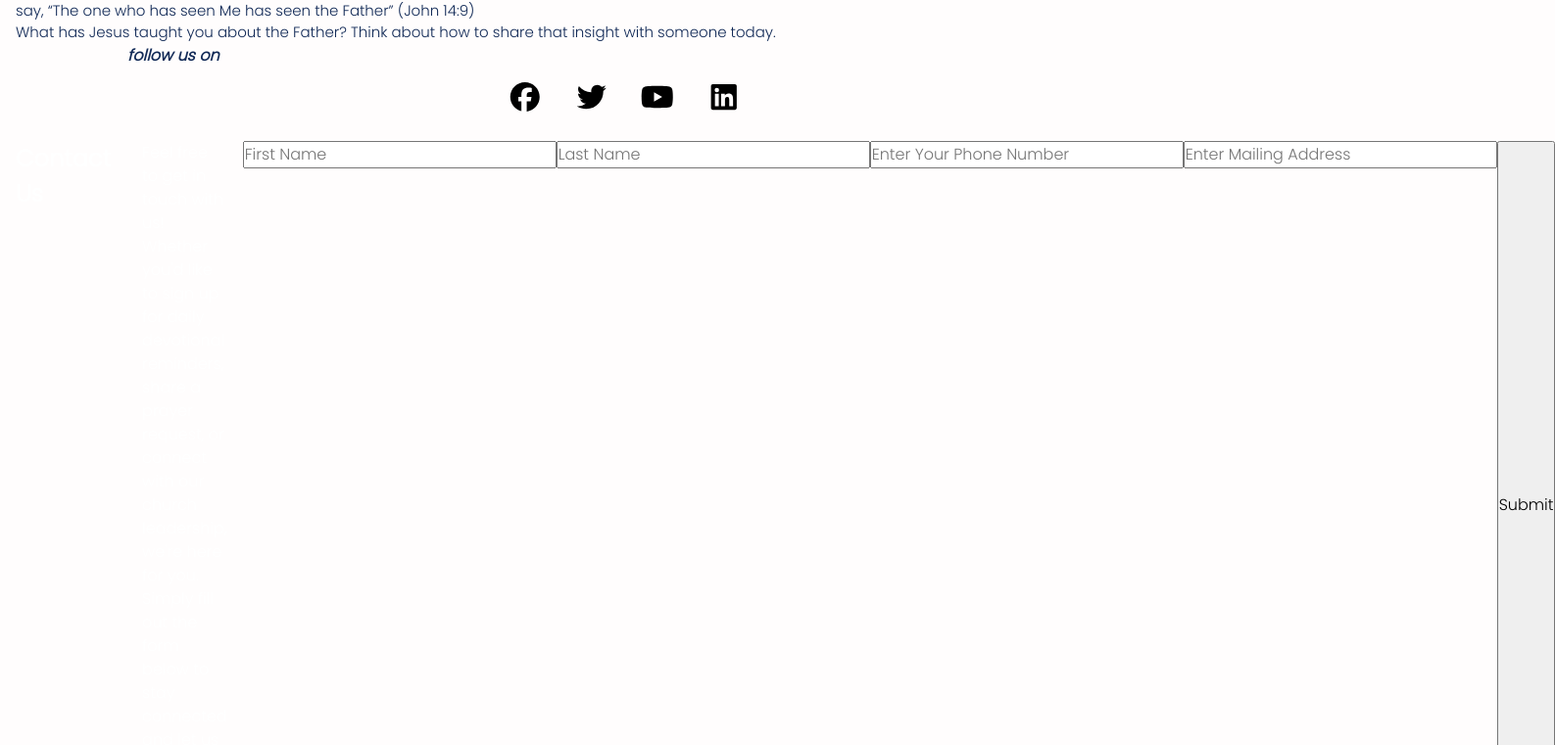
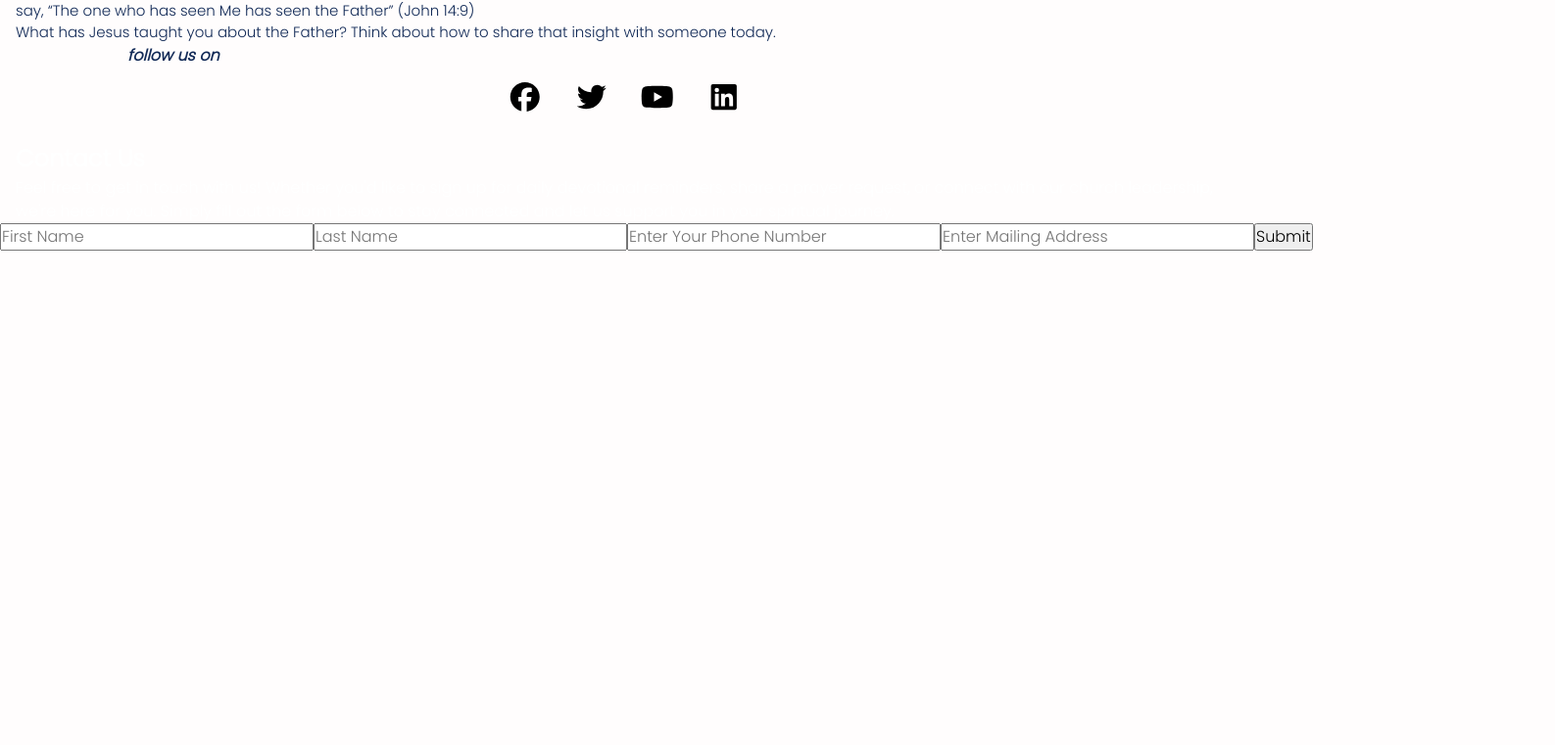
Before and after one commit to Munsa1/daily-devotional-react-frontend, a React (Vite) app: page / in a window 1280 px wide. Shown: the part 1255-2016 px from the top of the page at 98% size, 1587 px wide, since content can reach past the window. After the commit the page ends 1511 px from the top, so only its background shows below. Built offline with nearby package versions, Linux system fonts and the light colour scheme; no server answers.

Commit message:
Fix contact page component

```diff
--- a/src/components/ContactUs/ContactUs.jsx
+++ b/src/components/ContactUs/ContactUs.jsx
@@ -59,7 +59,7 @@ export default function ContactUs() {
   };
 
   return (
-    <section className="contact-us d-flex" id="contact">
+    <section classNamen="contact-us d-flex" id="contact">
       <h2 className="left-margin right-margin white">Contact Us</h2>
       <p className="left-margin right-margin white app-color-text-2">
         Feel free to get in touch with us! Whether you'd like to sign up for
```
